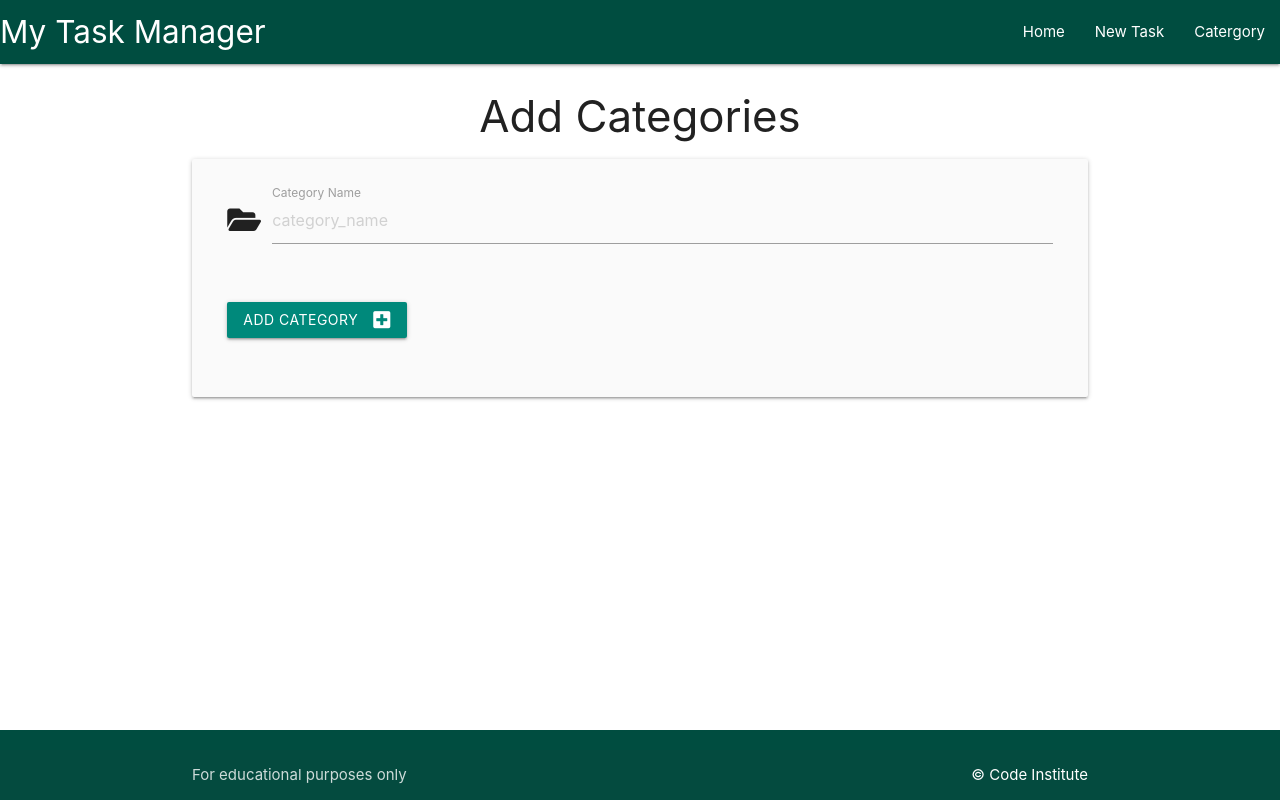
After one commit to richard9106/TaskManager, a Flask app: page /add_categories in a window 1280 px wide. The commit adds this page. Run offline with Flask 3, Linux system fonts and the light colour scheme.

Commit message:
adding funtion to get the name o the category in routs.py

```diff
--- a/taskmanager/routes.py
+++ b/taskmanager/routes.py
@@ -1,5 +1,5 @@
 """ Importamos lo que necesitamos """
-from flask import render_template
+from flask import render_template, request, redirect, url_for
 from taskmanager import app, db
 from taskmanager.models import Category, Task
 
@@ -8,3 +8,20 @@ from taskmanager.models import Category, Task
 def home():
     """ renderizamos base html """
     return render_template("task.html")
+
+
+@app.route("/categories")
+def categories():
+    """render template categories"""
+    return render_template("categories.html")
+
+
+@app.route("/add_categories", methods=["GET", "POST"])
+def add_categories():
+    """render template categories"""
+    if request.method == "POST":
+        category = Category(category_name=request.form.get("category_name"))
+        db.session.add(category)
+        db.session.commit()
+        return redirect(url_for("categories"))
+    return render_template("add_category.html")
--- /dev/null
+++ b/taskmanager/templates/add_category.html
@@ -0,0 +1,27 @@
+{% extends "base.html" %}
+
+{% block content %}
+
+<h3 class="light-teal-text text-darken-4 center-align">Add Categories</h3>
+
+<div class="row card-panel grey lighten-5">
+<form class="col s12" method="POST" action="{{url_for('add_categories')}}">
+    <!-- category name -->
+    <div class="row ">
+      <div class="input-field col s12">
+        <i class="fas fa-folder-open prefix light-teal-text text-darken-2"></i>
+        <input placeholder="category_name" id="category_name" name="category_name"  type="text" class="validate" required minlength="3" maxlength="25">
+        <label for="category_name">Category Name</label>
+      </div>
+    </div>
+     <!-- submit button -->
+     <div class="row ">
+        <div class="input-field col s12">
+          <button type="submit" class="btn teal darken-1 waves-effect waves-light">
+            Add category<i class="fa fa-plus-square right"></i>
+          </button>
+        </div>
+      </div>
+  </form>
+</div>
+{% endblock %}
--- a/taskmanager/templates/base.html
+++ b/taskmanager/templates/base.html
@@ -19,7 +19,7 @@
           <ul class="right hide-on-med-and-down">
             <li><a href="{{url_for('home')}}">Home</a></li>
             <li><a href="{{url_for('home')}}">New Task</a></li>
-            <li><a href="{{url_for('home')}}">Catergory</a></li>
+            <li><a href="{{url_for('categories')}}">Catergory</a></li>
 
           </ul>
         </div>
```
Also changed, not shown: taskmanager/templates/categories.html (added, +14 -0 lines).
